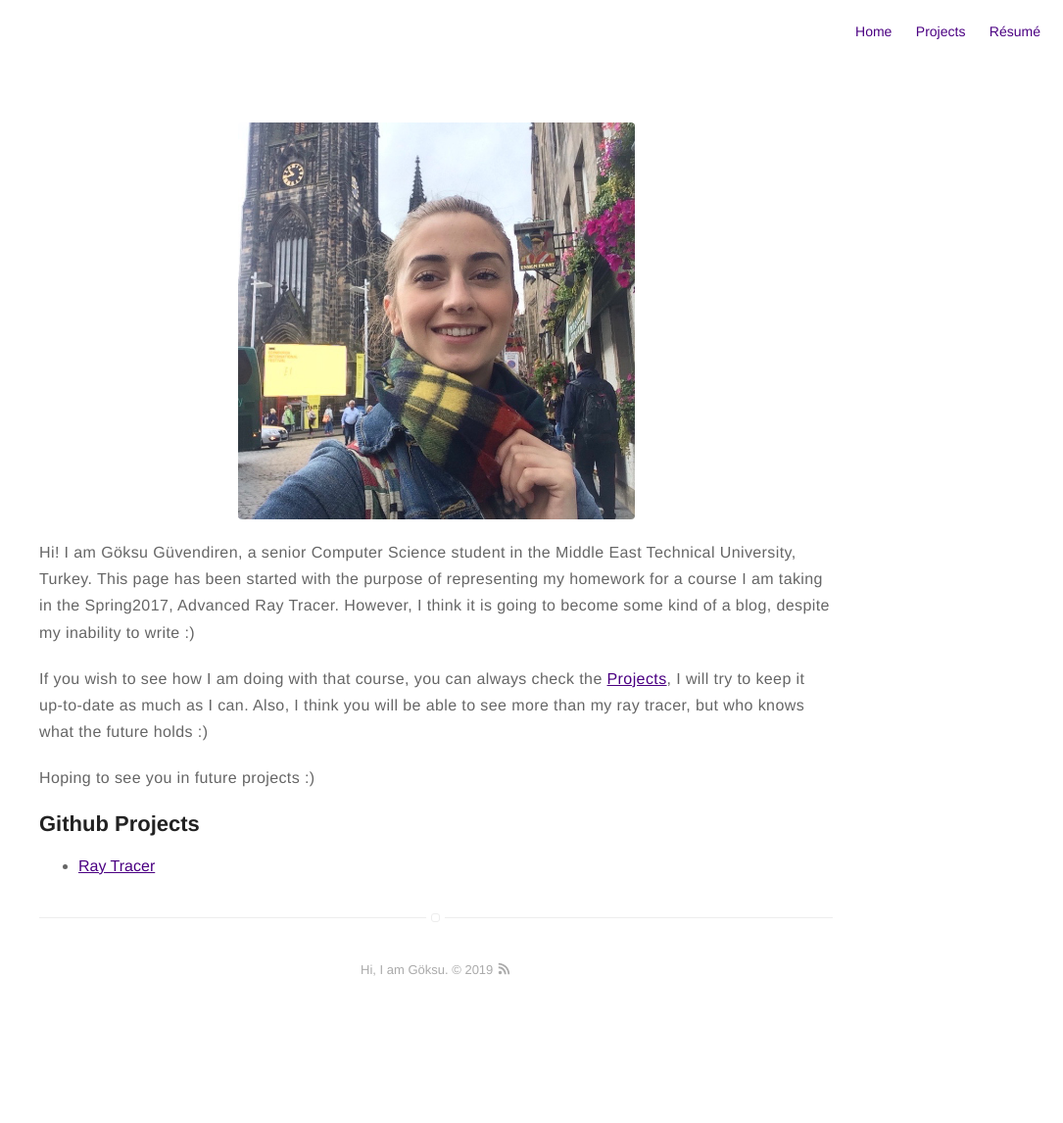
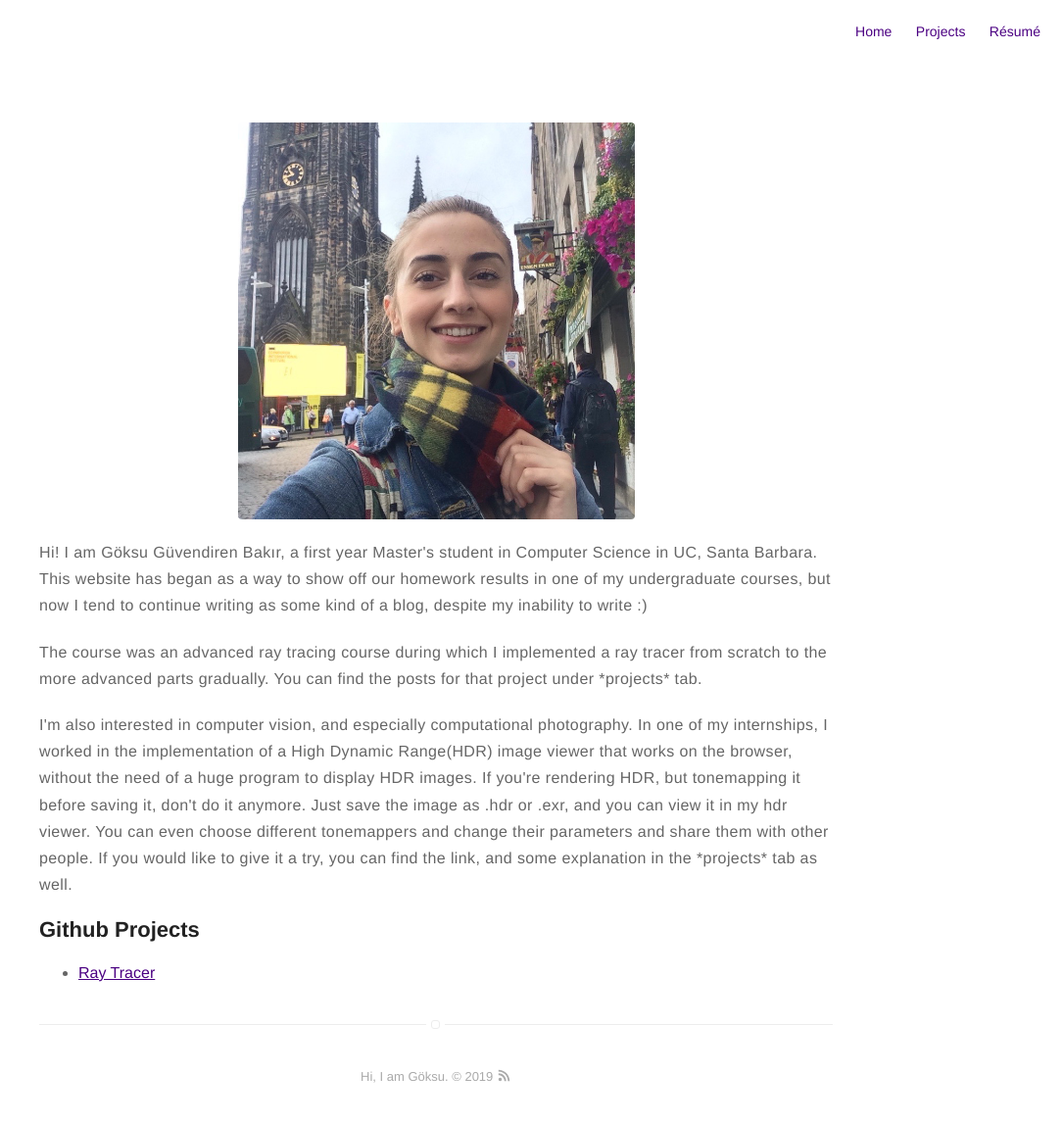
Before and after one commit to goksuguvendiren/website, a Jekyll site: the page built from about.md, in a window 1280 px wide. Shown: the whole page at 98% size, without its empty margins (195-1280 px from the left). Built offline with Jekyll 4.4.1, drawn with Linux system fonts in a browser that asks for light colours; before the commit the page ends 1037 px from its top, so only the background shows below that.

Commit message:
HDR Viewer added

```diff
--- a/about.md
+++ b/about.md
@@ -4,17 +4,24 @@ layout: page
 ---
 ![Profile Image]({{ site.url }}/{{ site.picture }})
 
-<p>Hi! I am Göksu Güvendiren, a senior Computer Science student in the Middle East Technical
-University, Turkey. This page has been started with the purpose of representing my homework
- for a course I am taking in the Spring2017, Advanced Ray Tracer. However, I think it is going to become some kind
- of a blog, despite my inability to write :)
+<p>Hi! I am Göksu Güvendiren Bakır, a first year Master's student in Computer Science in UC, Santa Barbara. This website
+has began as a way to show off our homework results in one of my undergraduate courses, but now I tend to continue writing
+as some kind of a blog, despite my inability to write :)
  </p>
 
-<p>If you wish to see how I am doing with that course, you can always check the <a href="https://goksu.me/projects">
-Projects</a>, I will try to keep it up-to-date as much as I can. Also, I think you will be able to see more
-than my ray tracer, but who knows what the future holds :)</p>
+<p>
+The course was an advanced ray tracing course during which I implemented a ray tracer from scratch to the more advanced
+parts gradually. You can find the posts for that project under *projects* tab.
+</p>
 
-<p> Hoping to see you in future projects :)
+<p> I'm also interested in computer vision, and especially computational photography. In one of my internships, I worked
+in the implementation of a High Dynamic Range(HDR) image viewer that works on the browser, without the need of a huge
+program to display HDR images.
+
+If you're rendering HDR, but tonemapping it before saving it, don't do it anymore. Just save the image as .hdr or .exr,
+and you can view it in my hdr viewer. You can even choose different tonemappers and change their parameters and share
+them with other people.  If you would like to give it a try, you can find the link, and some explanation in the
+*projects* tab as well.
 </p>
 
 <h2>Github Projects</h2>
```
Also changed, not shown: projs/_posts/2019-02-22-rtpt.html (added, +19 -0 lines), rtpt/_posts/2019-03-02-path-tracer-begins.md (added, +90 -0 lines), assets/images/output10.png (added), 4 other files.
